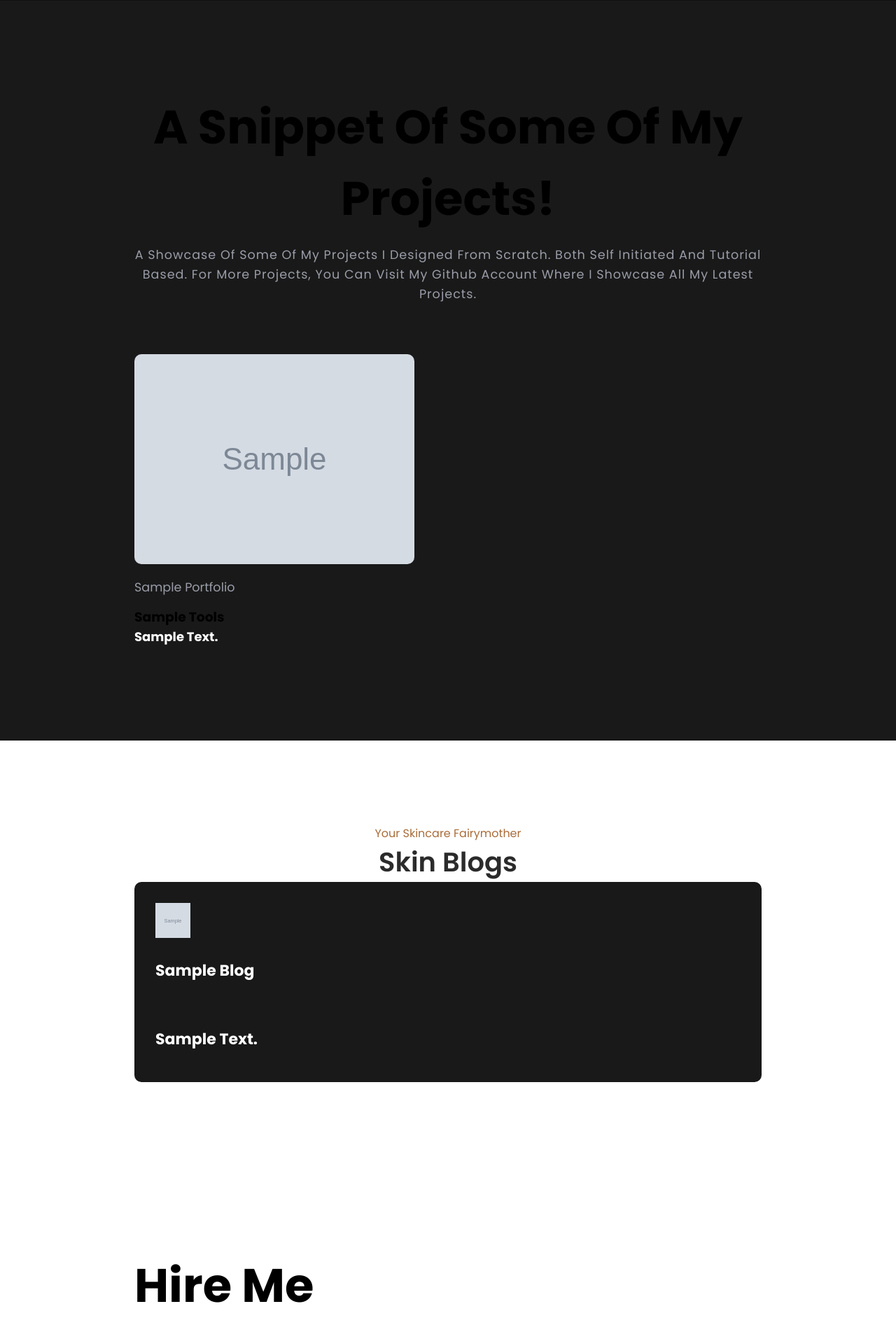
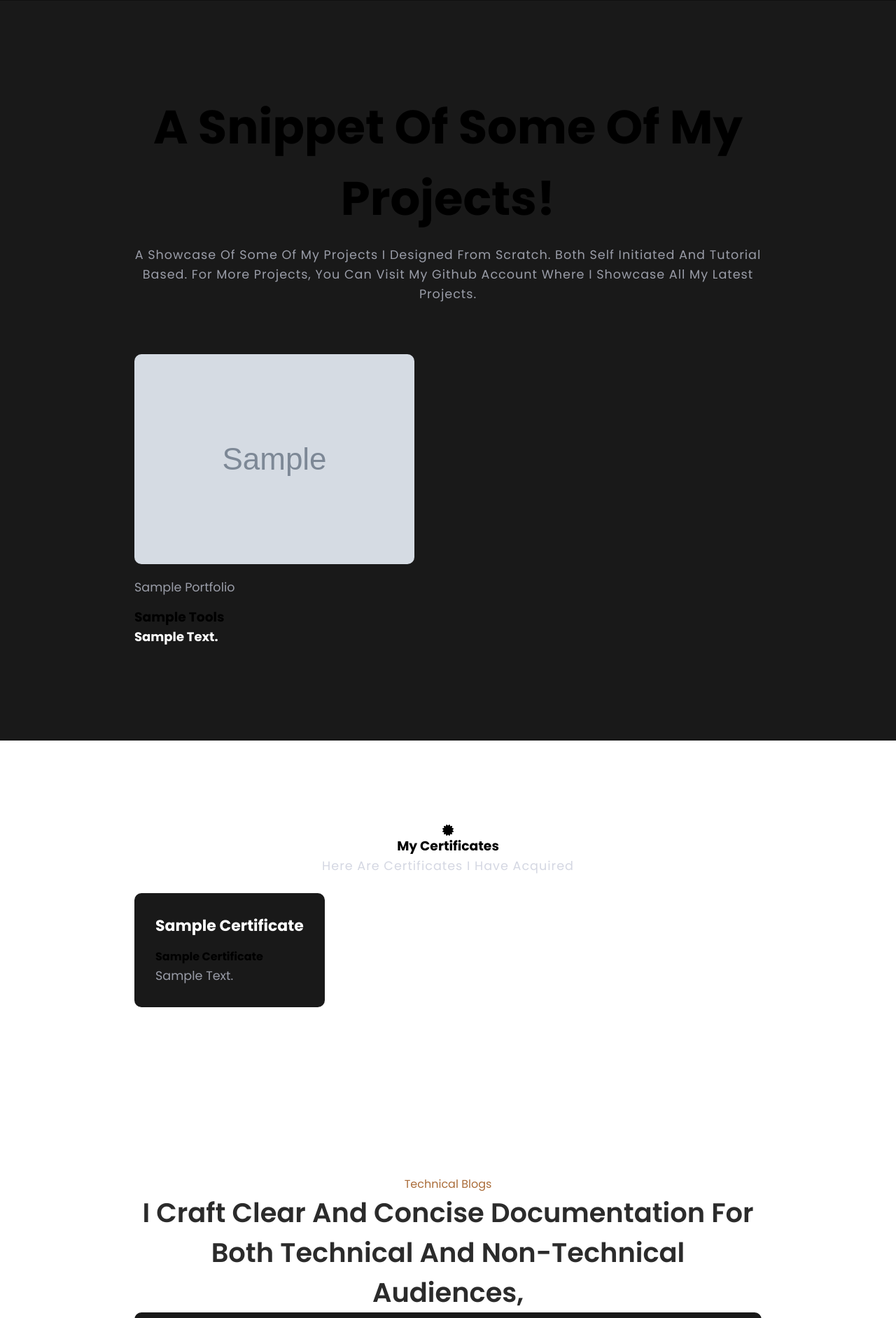
Before and after one commit to Phenolah/port, a Django app: template templates/home.html in a window 1280 px wide. Shown: the part 2218-4101 px from the top of the page at 70% size. Run offline with Django 4.2, Linux system fonts and the light colour scheme; the template is opened without the code that fills it: most values are stand-ins (such as "Sample title", 1, 10 or a date in 2020); grey boxes marked "Sample" are stand-in pictures; form fields are guessed from the names that the template uses; some libraries are stand-ins or nearby versions.

Commit message:
Update home.html

```diff
--- a/templates/home.html
+++ b/templates/home.html
@@ -9,7 +9,7 @@
    <div class='main-home'>
    <div class="home-text">
    <div class='row'>
-   <div class="column-2"></div>
+   <div class="column-2">
      <h4> Hello, my name is </h4>
      <h1> Phenolah <span> Awuor</span></h1>
      <h3> I am a Backend web developer <h3>
@@ -112,38 +112,65 @@
    </div>
 </section>
 
+
+
+<!-- CertificatePage -->
+
+<section class="certificate">
+<div class="container">
+  <div class='center'>
+    <i class='fas fa-certificate'></i>
+    <h3> My Certificates </h3>
+    <p> Here are certificates i have acquired </p>
+    <br>
+  </div>
+</div>
+{% for certificate in certificates%}
+<div class="container">
+  <div class='cert-content'>
+    <div class='col-2' >
+       <div class='row'>
+           <h3> {{certificate.name}} </h3>
+           <h4> {{certificate.title}} </h4>
+           <p>{{certificate.description }}<p>
+        </div>
+    </div>
+  </div>
+</div>
+{% endfor %}
+</section>
+
+
 <!-- BlogPage -->
-
-<section id="blog">
+<section class="blog-content">
 <div class="blog-heading">
-        <span> Your Skincare Fairymother</span>
-        <h3> Skin blogs</h3>
+    <div class="center">
+        <span> Technical blogs </span>
+        <h3> I craft clear and concise
+        documentation for both technical
+        and non-technical audiences,
+        </h3>
     </div>
-
+</div>
 {% for blog in blogs %}
 <div class="blog-page">
   <div class="container">
      <div class="row">
         <div class="col-3">
-            {% if image %}
-                <img src="{{blog.image.url}}"  alt="" width=50 height=50>
+        {% if blog.image.url %}
+             <img src="{{blog.image.url}}"  alt="" width=250 height=250 >
         {% else %}
-                <p> image doesnt exist </p>
-
+              <p>image does not exist </p>
          {% endif %}
-                <br>
-                <br>
-                <h3> {{blog.name}}</h3>
-                <br>
-                <br>
+             <h3> {{blog.name}} </h3>
              <h3> {{blog.description}}</h3>
-            </div>
-            {% endfor %}
         </div>
      </div>
   </div>
+</div>
+
+{% endfor %}
 </section>
-
 <!-- ContactPage -->
 
 <section class='contact' id='contact'>
```
Lines whose indentation alone changed are shown as unchanged.
